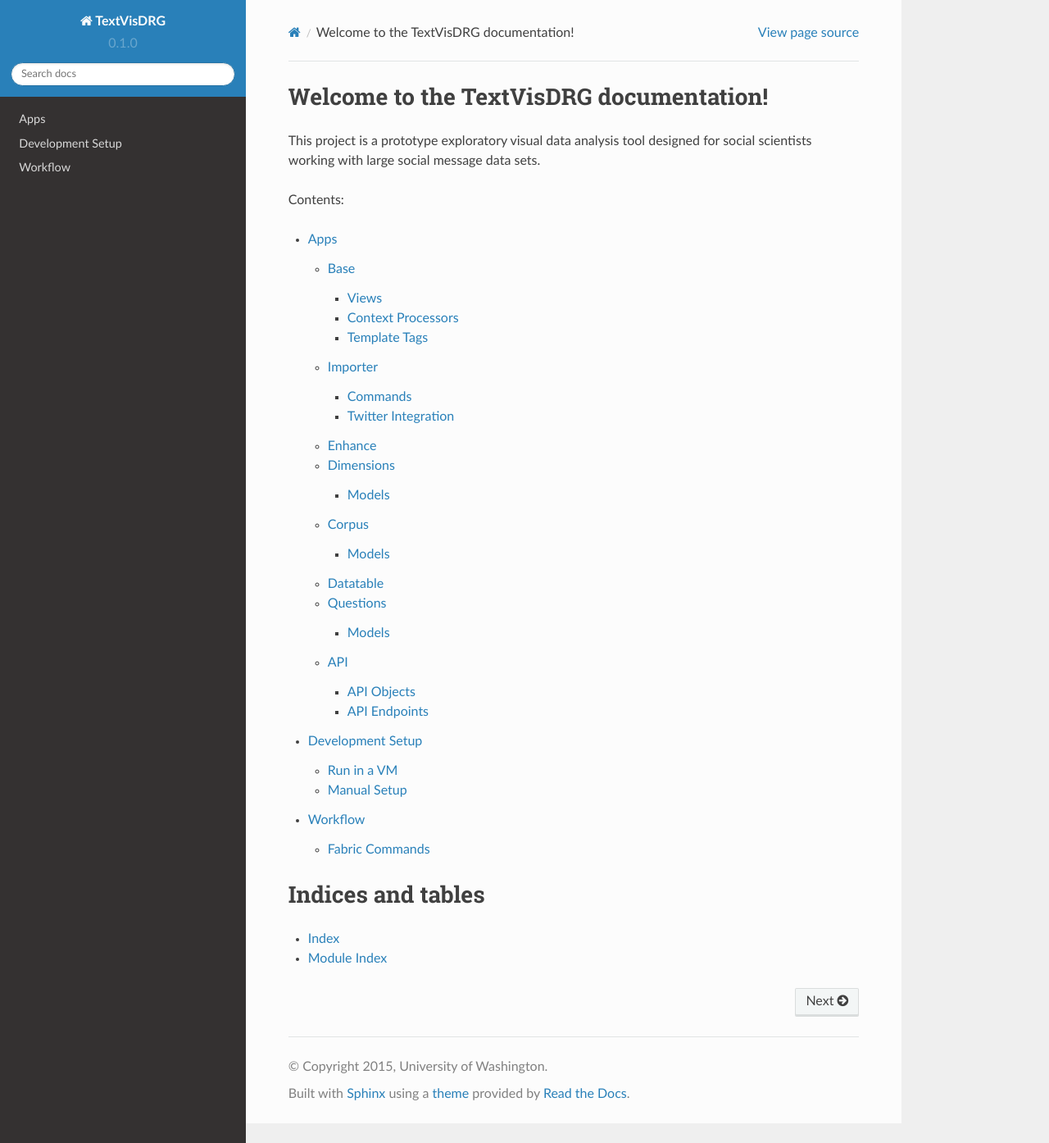
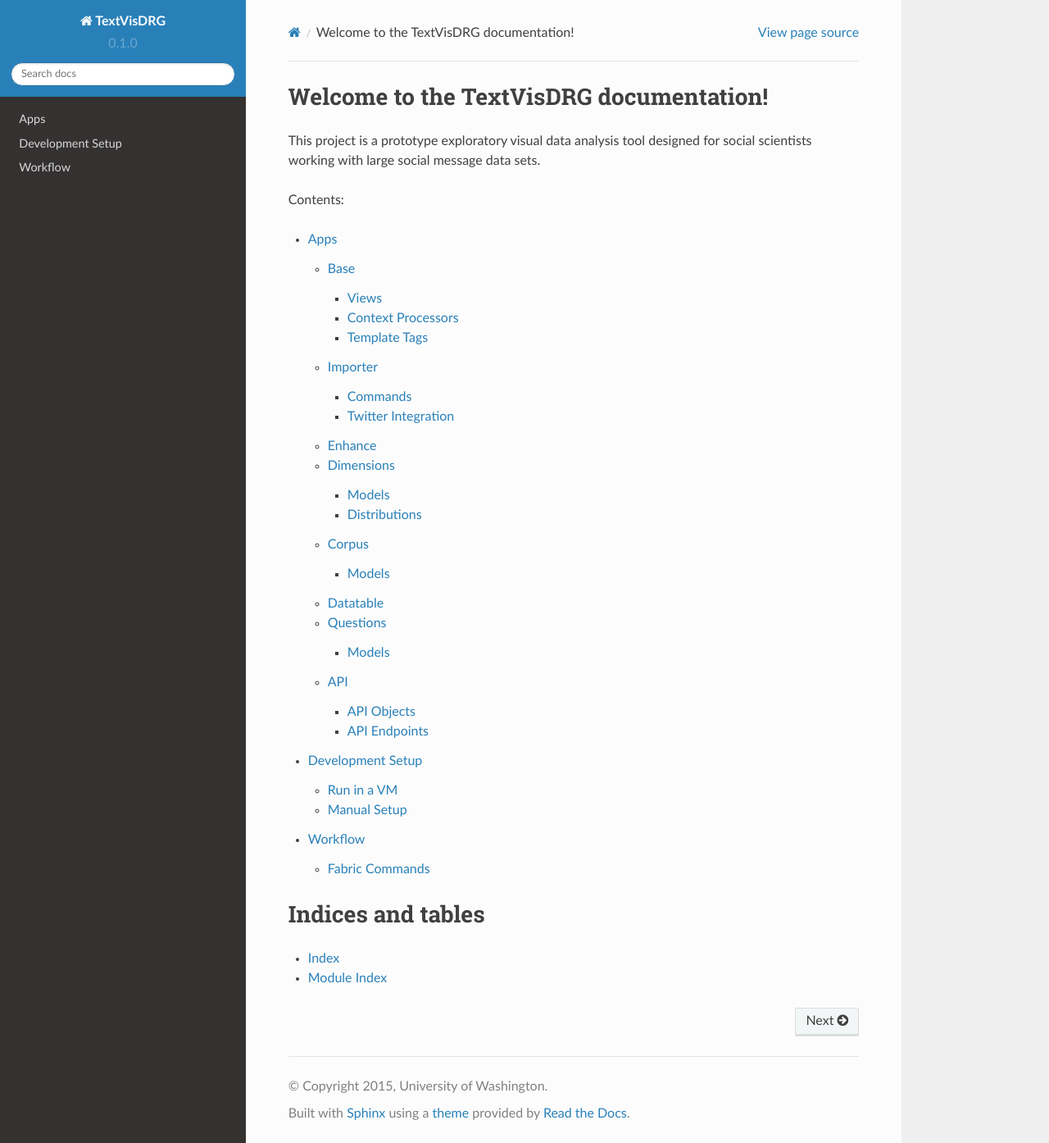
Before and after one commit to hds-lab/textvisdrg, a Sphinx documentation site: the page built from docs/index.rst, in a window 1280 px wide and 1394 px high. Shown: the whole window at 82% size. Built offline with Sphinx 7.4.7 and the Read the Docs theme 2.0.0, drawn with Linux system fonts in a browser that asks for light colours.

Commit message:
update docs for dimensions

```diff
--- a/docs/apps/dimensions.rst
+++ b/docs/apps/dimensions.rst
@@ -13,3 +13,9 @@
 
 .. automodule:: msgvis.apps.dimensions.models
     :members:
+
+Distributions
+-------------
+
+.. automodule:: msgvis.apps.dimensions.distributions
+    :members:
```
